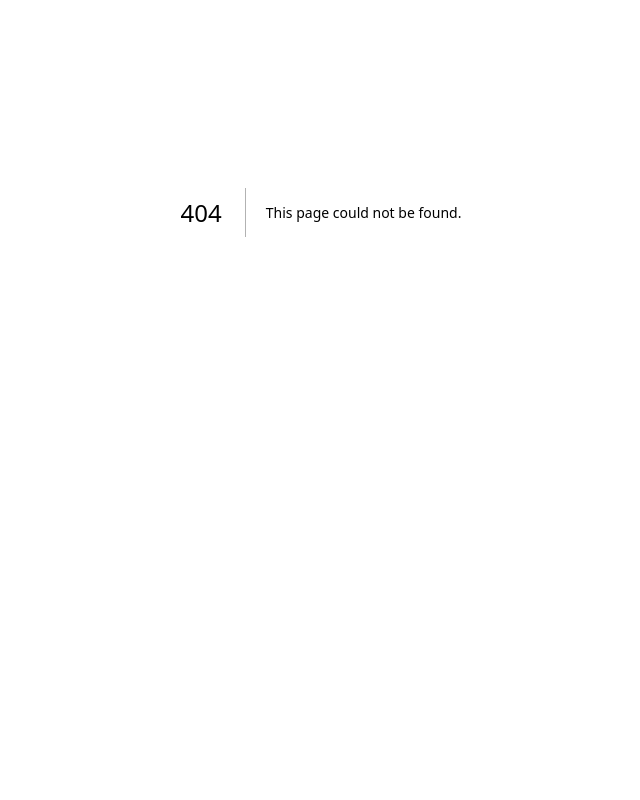
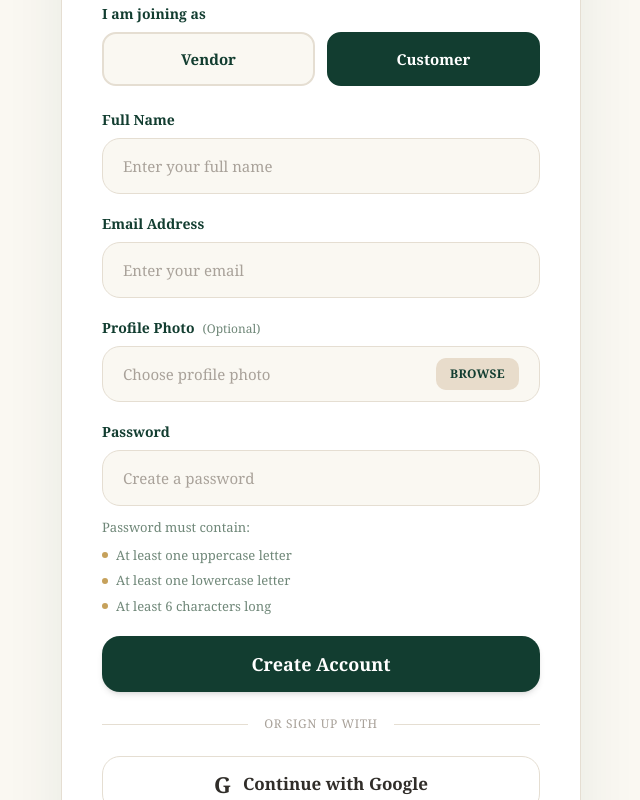
Before and after one commit to Minul-lab/weddora-by-minul, a Next.js app: page /sign-up in a window 1280 px wide. Before the commit this address had no page. Shown: the part 280-1080 px from the top of the page, without its empty margins (319-959 px from the left). Before the commit the page ends 892 px from the top, so only its background shows below. Built offline with nearby package versions, Linux system fonts and the light colour scheme.

Commit message:
created the sign-up page

```diff
--- /dev/null
+++ b/app/sign-up/page.tsx
@@ -0,0 +1,196 @@
+"use client"
+
+import { useState } from "react"
+import Link from "next/link"
+
+export default function SignUpPage() {
+  const [role, setRole] = useState<"vendor" | "customer">("customer")
+
+  return (
+    <main className="min-h-screen bg-[#FAF8F2] px-4 py-8 font-serif sm:py-12">
+      <div className="mx-auto w-full max-w-[520px] rounded-[24px] border border-[#E5DED2] bg-white px-6 py-8 shadow-[0_20px_60px_rgba(18,61,48,0.08)] sm:px-10 sm:py-10">
+        <h1 className="text-center text-4xl font-bold text-[#123D30]">
+          Create Account
+        </h1>
+        <p className="mt-3 text-center text-[15px] text-[#6F8778]">
+          Join Weddora and plan your perfect celebration.
+        </p>
+
+        <div className="mt-7">
+          <span className="mb-2 block text-sm font-bold text-[#123D30]">
+            I am joining as
+          </span>
+          <div className="grid grid-cols-2 gap-3">
+            <button
+              type="button"
+              aria-pressed={role === "vendor"}
+              onClick={() => setRole("vendor")}
+              className={`rounded-xl border-2 px-4 py-3.5 text-[15px] font-bold transition-colors focus-visible:ring-2 focus-visible:ring-[#C6A15B] focus-visible:ring-offset-2 focus-visible:outline-none ${
+                role === "vendor"
+                  ? "border-[#123D30] bg-[#123D30] text-white"
+                  : "border-[#E5DED2] bg-[#FAF8F2] text-[#123D30] hover:border-[#123D30]"
+              }`}
+            >
+              Vendor
+            </button>
+            <button
+              type="button"
+              aria-pressed={role === "customer"}
+              onClick={() => setRole("customer")}
+              className={`rounded-xl border-2 px-4 py-3.5 text-[15px] font-bold transition-colors focus-visible:ring-2 focus-visible:ring-[#C6A15B] focus-visible:ring-offset-2 focus-visible:outline-none ${
+                role === "customer"
+                  ? "border-[#123D30] bg-[#123D30] text-white"
+                  : "border-[#E5DED2] bg-[#FAF8F2] text-[#123D30] hover:border-[#123D30]"
+              }`}
+            >
+              Customer
+            </button>
+          </div>
+          <input type="hidden" name="role" value={role} />
+        </div>
+
+        <form className="mt-6 space-y-5">
+          <div>
+            <label
+              htmlFor="fullName"
+              className="mb-2 block text-sm font-bold text-[#123D30]"
+            >
+              Full Name
+            </label>
+            <input
+              id="fullName"
+              name="fullName"
+              type="text"
+              autoComplete="name"
+              placeholder="Enter your full name"
+              required
+              className="min-h-14 w-full rounded-2xl border border-[#E5DED2] bg-[#FAF8F2] px-5 text-[15px] text-[#302D29] transition outline-none placeholder:text-[#A9A29A] focus:border-[#123D30] focus:bg-white focus:ring-2 focus:ring-[#123D30]/10"
+            />
+          </div>
+
+          <div>
+            <label
+              htmlFor="email"
+              className="mb-2 block text-sm font-bold text-[#123D30]"
+            >
+              Email Address
+            </label>
+            <input
+              id="email"
+              name="email"
+              type="email"
+              autoComplete="email"
+              placeholder="Enter your email"
+              required
+              className="min-h-14 w-full rounded-2xl border border-[#E5DED2] bg-[#FAF8F2] px-5 text-[15px] text-[#302D29] transition outline-none placeholder:text-[#A9A29A] focus:border-[#123D30] focus:bg-white focus:ring-2 focus:ring-[#123D30]/10"
+            />
+          </div>
+
+          <div>
+            <div className="mb-2 flex items-baseline gap-2">
+              <label
+                htmlFor="profileImage"
+                className="text-sm font-bold text-[#123D30]"
+              >
+                Profile Photo
+              </label>
+              <span className="text-xs text-[#6F8778]">(Optional)</span>
+            </div>
+            <input
+              id="profileImage"
+              name="profileImage"
+              type="file"
+              accept="image/*"
+              className="sr-only"
+            />
+            <label
+              htmlFor="profileImage"
+              className="flex min-h-14 cursor-pointer items-center justify-between gap-3 rounded-2xl border border-[#E5DED2] bg-[#FAF8F2] px-5 transition hover:border-[#123D30]"
+            >
+              <span className="truncate text-[15px] text-[#A9A29A]">
+                Choose profile photo
+              </span>
+              <span className="shrink-0 rounded-lg bg-[#E8DCCB] px-3.5 py-2 text-xs font-bold tracking-wide text-[#123D30] uppercase">
+                Browse
+              </span>
+            </label>
+          </div>
+
+          <div>
+            <label
+              htmlFor="password"
+              className="mb-2 block text-sm font-bold text-[#123D30]"
+            >
+              Password
+            </label>
+            <input
+              id="password"
+              name="password"
+              type="password"
+              autoComplete="new-password"
+              placeholder="Create a password"
+              required
+              className="min-h-14 w-full rounded-2xl border border-[#E5DED2] bg-[#FAF8F2] px-5 text-[15px] text-[#302D29] transition outline-none placeholder:text-[#A9A29A] focus:border-[#123D30] focus:bg-white focus:ring-2 focus:ring-[#123D30]/10"
+            />
+            <div className="mt-3">
+              <p className="text-[13px] text-[#6F8778]">
+                Password must contain:
+              </p>
+              <ul className="mt-2 space-y-1.5 text-[13px] text-[#6F8778]">
+                <li className="flex items-center gap-2">
+                  <span className="h-1.5 w-1.5 rounded-full bg-[#C6A15B]" />
+                  At least one uppercase letter
+                </li>
+                <li className="flex items-center gap-2">
+                  <span className="h-1.5 w-1.5 rounded-full bg-[#C6A15B]" />
+                  At least one lowercase letter
+                </li>
+                <li className="flex items-center gap-2">
+                  <span className="h-1.5 w-1.5 rounded-full bg-[#C6A15B]" />
+                  At least 6 characters long
+                </li>
+              </ul>
+            </div>
+          </div>
+
+          <button
+            type="submit"
+            className="min-h-14 w-full rounded-2xl bg-[#123D30] px-4 text-lg font-bold text-white shadow-md transition-colors hover:bg-[#1C5140] focus-visible:ring-2 focus-visible:ring-[#C6A15B] focus-visible:ring-offset-2 focus-visible:outline-none"
+          >
+            Create Account
+          </button>
+        </form>
+
+        <div className="my-6 flex items-center gap-4">
+          <span className="h-px flex-1 bg-[#E5DED2]" />
+          <span className="text-xs tracking-wider text-[#A9A29A]">
+            OR SIGN UP WITH
+          </span>
+          <span className="h-px flex-1 bg-[#E5DED2]" />
+        </div>
+
+        <button
+          type="button"
+          className="flex min-h-14 w-full items-center justify-center gap-3 rounded-2xl border border-[#E5DED2] bg-white px-4 text-[17px] font-bold text-[#302D29] transition-colors hover:bg-[#FAF8F2] focus-visible:ring-2 focus-visible:ring-[#C6A15B] focus-visible:ring-offset-2 focus-visible:outline-none"
+        >
+          <span className="text-[22px] leading-none font-black">G</span>
+          Continue with Google
+        </button>
+
+        <p className="mt-7 text-center text-[15px] text-[#6F8778]">
+          Already have an account?{" "}
+          <Link
+            href="/sign-in"
+            className="font-bold text-[#123D30] hover:text-[#1C5140]"
+          >
+            Login Now
+          </Link>
+        </p>
+      </div>
+
+      <p className="mt-6 text-center text-sm text-[#6F8778]">
+        Welcome to your forever celebration partner.
+      </p>
+    </main>
+  )
+}
```
